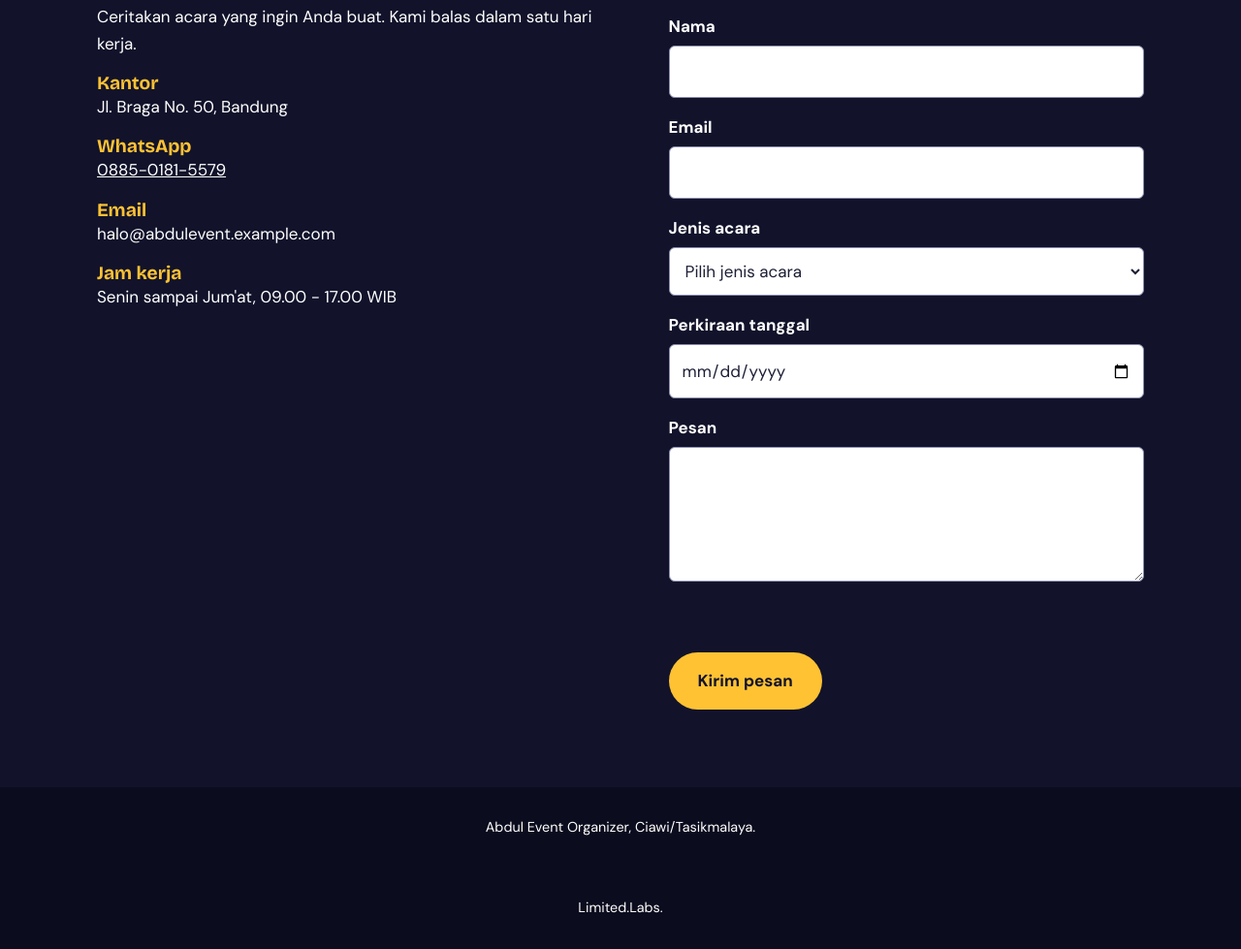
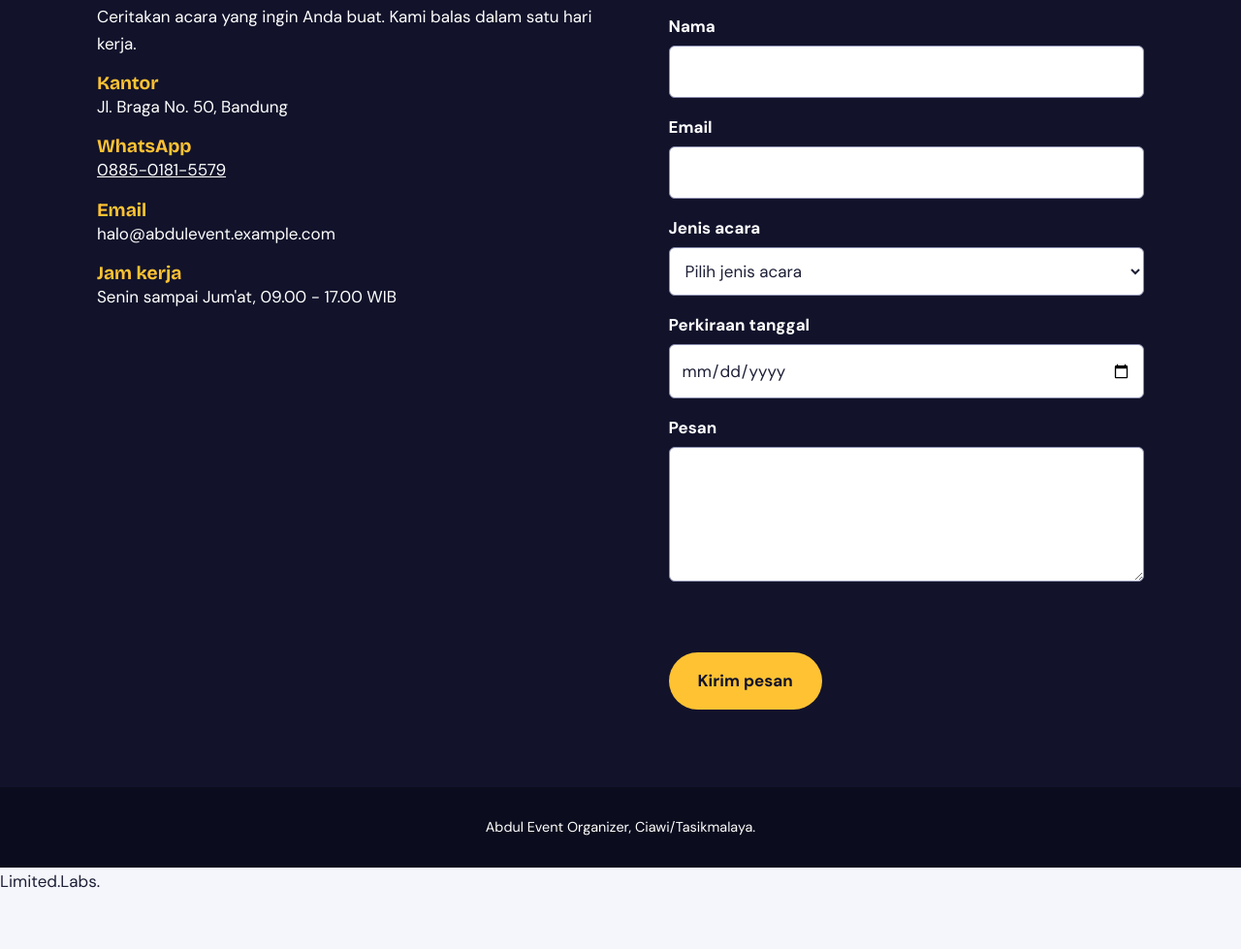
Before and after one commit to Ularadani/eo-abdul, a plain HTML site: page index.html in a window 1280 px wide. Shown: the part 4181-5160 px from the top of the page at 97% size. After the commit the page ends 5104 px from the top, so only its background shows below. Drawn offline with nearby package versions, Linux system fonts and the light colour scheme.

Commit message:
Edit index

```diff
--- a/index.html
+++ b/index.html
@@ -143,7 +143,7 @@
 </main>
 
 <footer id="abdul_footer" class="abdul_footer"><p>Abdul Event Organizer, Ciawi/Tasikmalaya.</p></footer>
-<footer id="abdul_footer" class="abdul_footer"><p> Limited.Labs.</p></footer>
+<p>Limited.Labs.</p>
 <div id="abdul_lightbox" class="abdul_lightbox" hidden>
   <button id="abdul_lb_tutup" class="abdul_lb_tutup">Tutup</button>
   <div id="abdul_lb_isi" class="abdul_lb_isi"></div>
```
